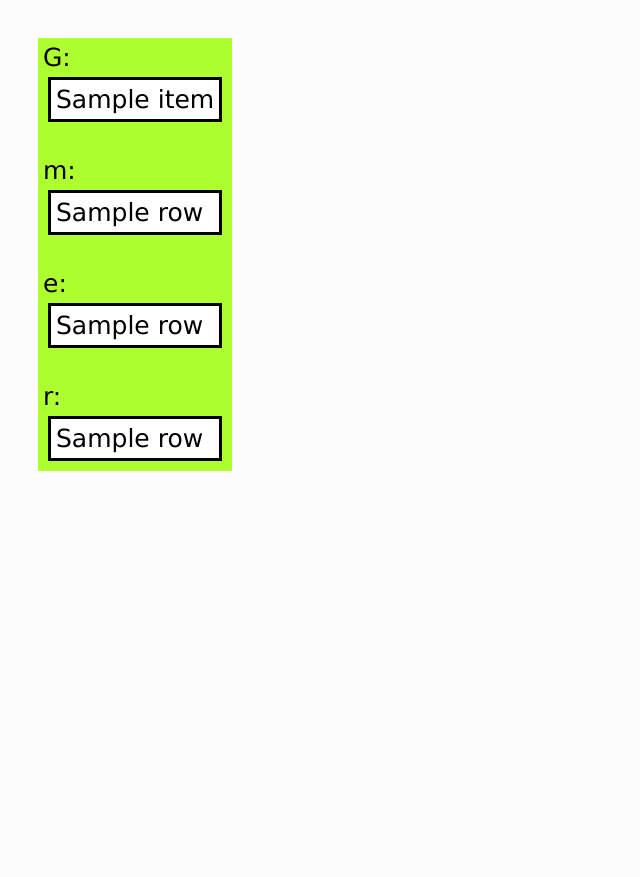
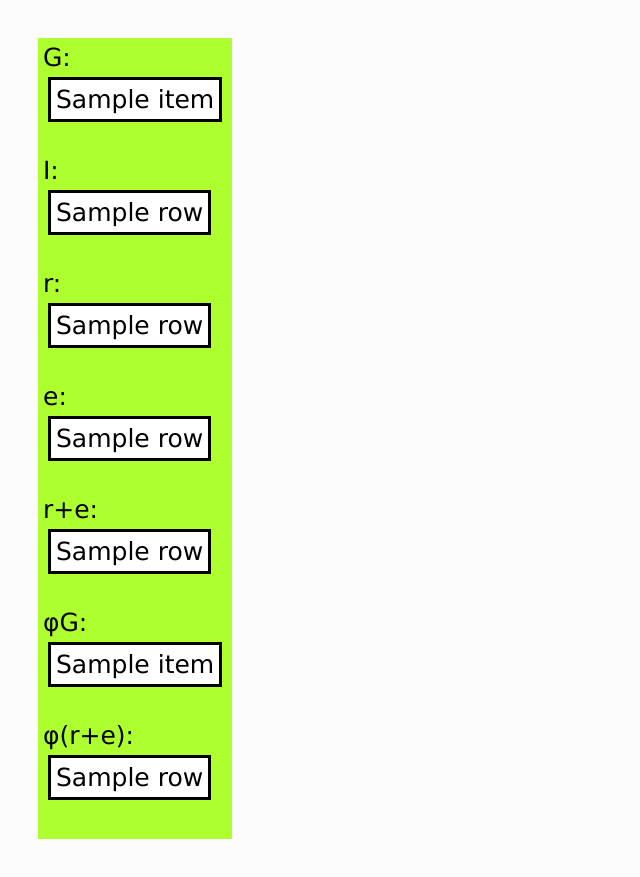
Before and after one commit to Robert-Dobry/Prange, a Flask app: template src/templates/matrix.html in a window 1280 px wide. Shown: the whole page, without its empty margins (0-640 px from the left). Before the commit the page ends 471 px from the top, so only its background shows below. Run offline with Flask 3, Linux system fonts and the light colour scheme; the template is opened without the code that fills it: most values are stand-ins (such as "Sample title", 1, 10 or a date in 2020).

Commit message:
adjust for big code

```diff
--- a/src/server.py
+++ b/src/server.py
@@ -1,5 +1,5 @@
 from flask import Flask, render_template, request
-from func import generate_matrix, gen_random_codeword, gen_random_e, add_vectors
+from func import generate_matrix, gen_random_codeword, gen_random_e, add_vectors, mask_matrix, mask_vector, gen_information_set
 
 app = Flask(__name__, template_folder="templates")
 
@@ -17,14 +17,25 @@ def generate():
         matrix_data = generate_matrix(n,k)
         matrix={"data" : matrix_data}
 
+        i_data = gen_information_set(n,k)
+        i = {"data" : i_data}
+
         m_data = gen_random_codeword(matrix["data"])
         m={"data": m_data}
 
         e_data = gen_random_e(n,1)
         e = {"data" : e_data}
+
         r_data = add_vectors(m_data, e_data)
         r = {"data" : r_data}
-        return render_template('matrix.html', matrix=matrix, m=m, e=e, r=r)
+
+        masked_r_data = mask_vector(r_data, i_data)
+        masked_r = {"data" : masked_r_data}
+
+        masked_matrix_data = mask_matrix(matrix_data,i_data)
+        masked_matrix={"data" : masked_matrix_data}
+
+        return render_template('matrix.html', matrix=matrix, i=i,m=m, e=e, r=r, masked_matrix=masked_matrix, masked_r=masked_r, )
     else:
         return render_template('index.html')
 
--- a/src/static/css/styles.css
+++ b/src/static/css/styles.css
@@ -11,6 +11,7 @@ body {
     background-color: greenyellow;
     display: inline-block;
     align-items: center;
+    /* overflow-x: auto; */
 }
 
 .container-child {
@@ -19,6 +20,8 @@ body {
     margin: 5px;
     display: block;
     padding: 5px;
+    width: fit-content;
+    white-space: nowrap;
 }
 
 
--- a/src/templates/matrix.html
+++ b/src/templates/matrix.html
@@ -11,38 +11,50 @@
     <div class="container">
         G:
         <div class="container-child">
-            <span class="matrix-span">
             {% for row in matrix.data %}
                 {% for item in row %}
                     {{item}}
                 {% endfor %}<br>
             {% endfor %}
-            </span>
         </div><br>
-        m:
+        I:
         <div class="container-child">
-            <span class="received-span">
+            {% for item in i.data %}
+                {{item}}
+            {% endfor %}
+        </div><br>
+        r:
+        <div class="container-child">
             {% for item in m.data %}
                 {{item}}
             {% endfor %}
-            </span>
         </div><br>
         e:
         <div class="container-child">
-            <span>
                 {% for item in e.data %}
                 {{item}}
                 {% endfor %}
-            </span>
         </div><br>
-        r:
+        r+e:
         <div class="container-child">
-            <span>
                 {% for item in r.data %}
                 {{item}}
                 {% endfor %}
-            </span><br>
-        </div>
+        </div><br>
+        &phi;G:
+        <div class="container-child">
+            {% for row in masked_matrix.data %}
+                {% for item in row %}
+                    {{item}}
+                {% endfor %}<br>
+            {% endfor %}
+        </div><br>
+        &phi;(r+e):
+        <div class="container-child">
+            {% for item in masked_r.data %}
+            {{item}}
+            {% endfor %}
+    </div><br>
 
     </div>
 </body>
```
